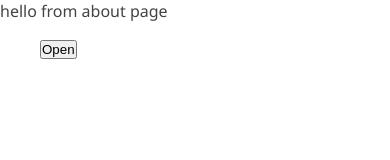
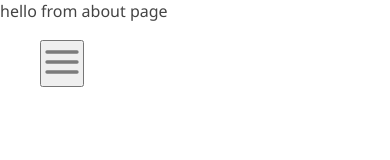
Before and after one commit to themonster2015/todo-react, a React (Create React App) app: page /about in a window 390 px wide. Shown: the top 160 px of the page. Built offline with nearby package versions, Linux system fonts and the light colour scheme; no server answers.

Commit message:
fixed hamburgermenu and disabled completed item editable property

```diff
--- a/src/functionBased/components/Navbar.js
+++ b/src/functionBased/components/Navbar.js
@@ -1,10 +1,16 @@
 import React, { useState } from 'react';
 import { NavLink } from 'react-router-dom';
+import { MdClose } from 'react-icons/md';
+import { FiMenu } from 'react-icons/fi';
 
 const Navbar = () => {
   const [navbarOpen, setNavbarOpen] = useState(false);
   const handleToggle = () => {
     setNavbarOpen((prev) => !prev);
+  };
+
+  const closeMenu = () => {
+    setNavbarOpen(false);
   };
   const links = [
     {
@@ -20,9 +26,9 @@ const Navbar = () => {
   ];
   return (
     <nav className="navBar">
-      <button type="button" onClick={handleToggle}>{navbarOpen ? 'Close' : 'Open'}</button>
+      <button type="button" onClick={handleToggle}>{navbarOpen ? <MdClose style={{ color: '#fff', width: '40px', height: '40px' }} /> : <FiMenu style={{ color: '#7b7b7b', width: '40px', height: '40px' }} /> }</button>
       <ul className={`menuNav ${navbarOpen ? 'showMenu' : ''}`}>
-        {links.map((link) => <li key={link.id}><NavLink to={link.path} activeClassName="active-link" exact>{link.text}</NavLink></li>)}
+        {links.map((link) => <li key={link.id}><NavLink to={link.path} activeClassName="active-link" onClick={closeMenu} exact>{link.text}</NavLink></li>)}
       </ul>
     </nav>
   );
--- a/src/functionBased/components/TodoItem.js
+++ b/src/functionBased/components/TodoItem.js
@@ -33,7 +33,7 @@ export default function TodoItem(props) {
 
   return (
     <li className={styles.item}>
-      <div onDoubleClick={completed ? '' : handleEditing} style={viewMode}>
+      <div onDoubleClick={completed ? null : handleEditing} style={viewMode}>
         <input type="checkbox" checked={completed} onChange={() => props.handleChangeProps(id)} className={styles.checkbox} />
         <button type="button" onClick={() => props.deleteTodoProps(id)}>
           <FaTrash style={{ color: 'orangered', fontSize: '16px' }} />
```
